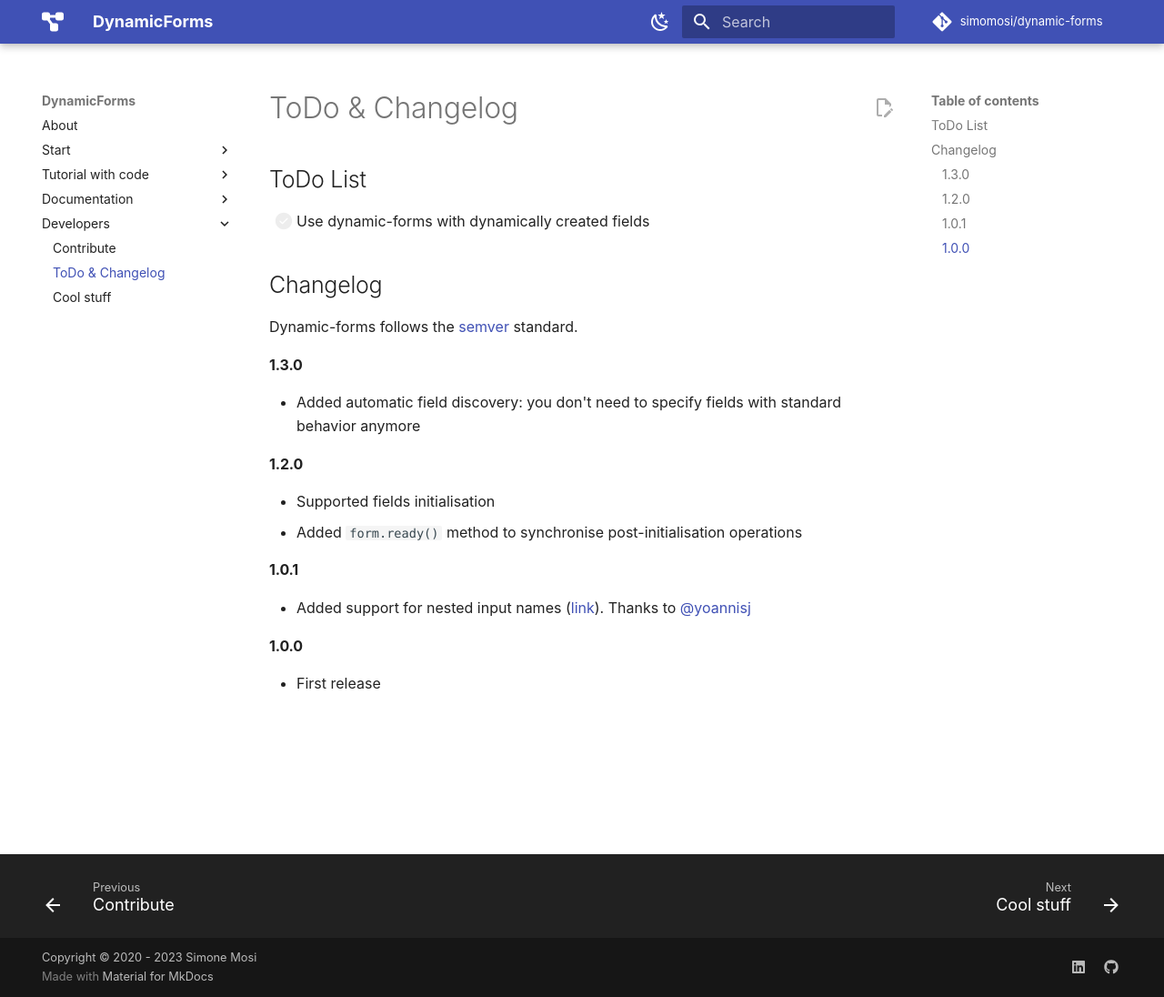
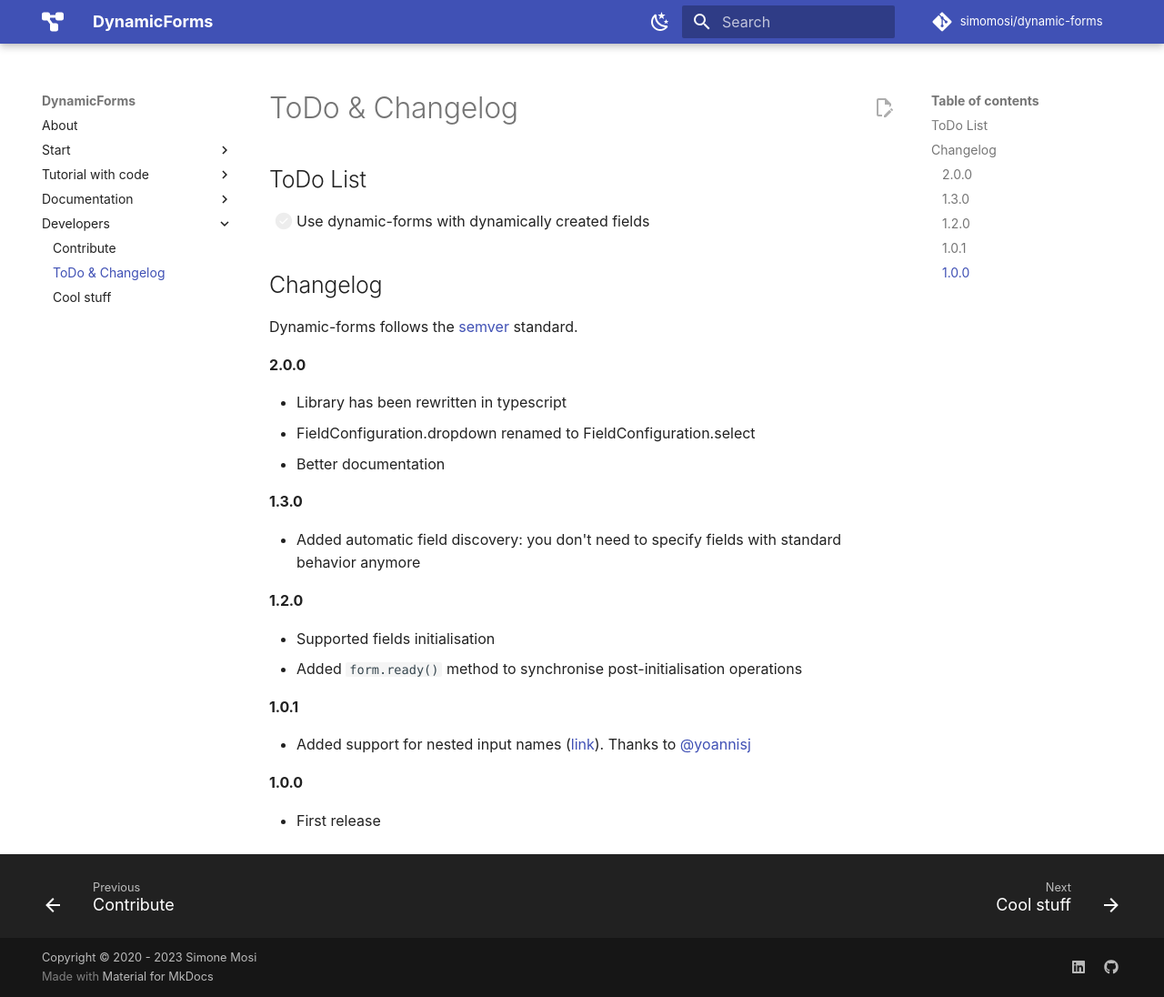
Before and after one commit to simomosi/dynamic-forms, an MkDocs documentation site: the page built from docs/dev/todo_changelog.md, in a window 1280 px wide and 1096 px high. Shown: the whole window at 91% size. Built offline with MkDocs 1.6.1 and Material for MkDocs 9.7.7, drawn with Linux system fonts in a browser that asks for light colours; comment, search, counter and statistics services are not loaded.

Commit message:
Updated TODO

```diff
--- a/docs/dev/todo_changelog.md
+++ b/docs/dev/todo_changelog.md
@@ -4,6 +4,12 @@
 
 ## Changelog
 Dynamic-forms follows the [semver](https://semver.org) standard.
+
+#### 2.0.0
+
+- Library has been rewritten in typescript
+- FieldConfiguration.dropdown renamed to FieldConfiguration.select
+- Better documentation
 
 #### 1.3.0
 
```
